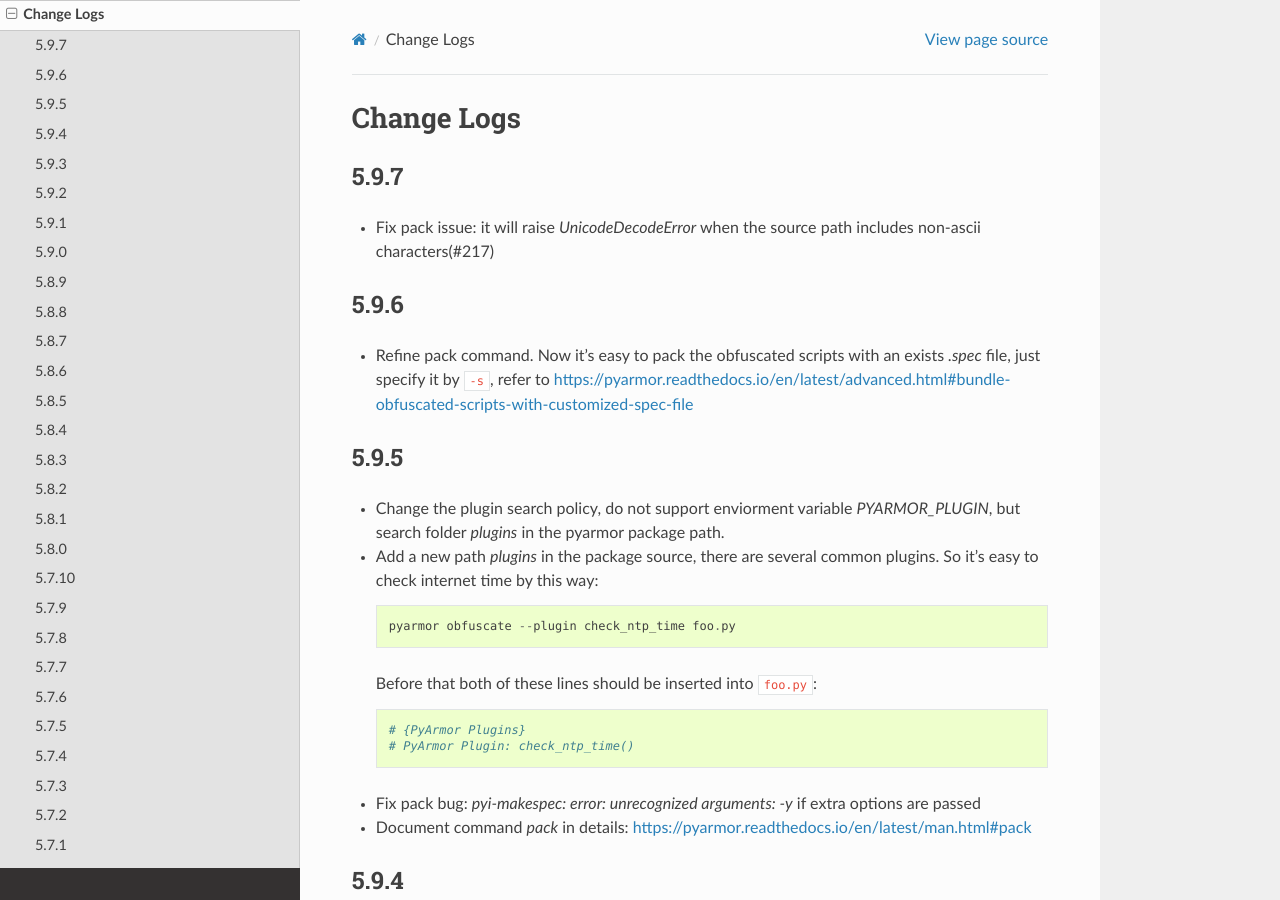
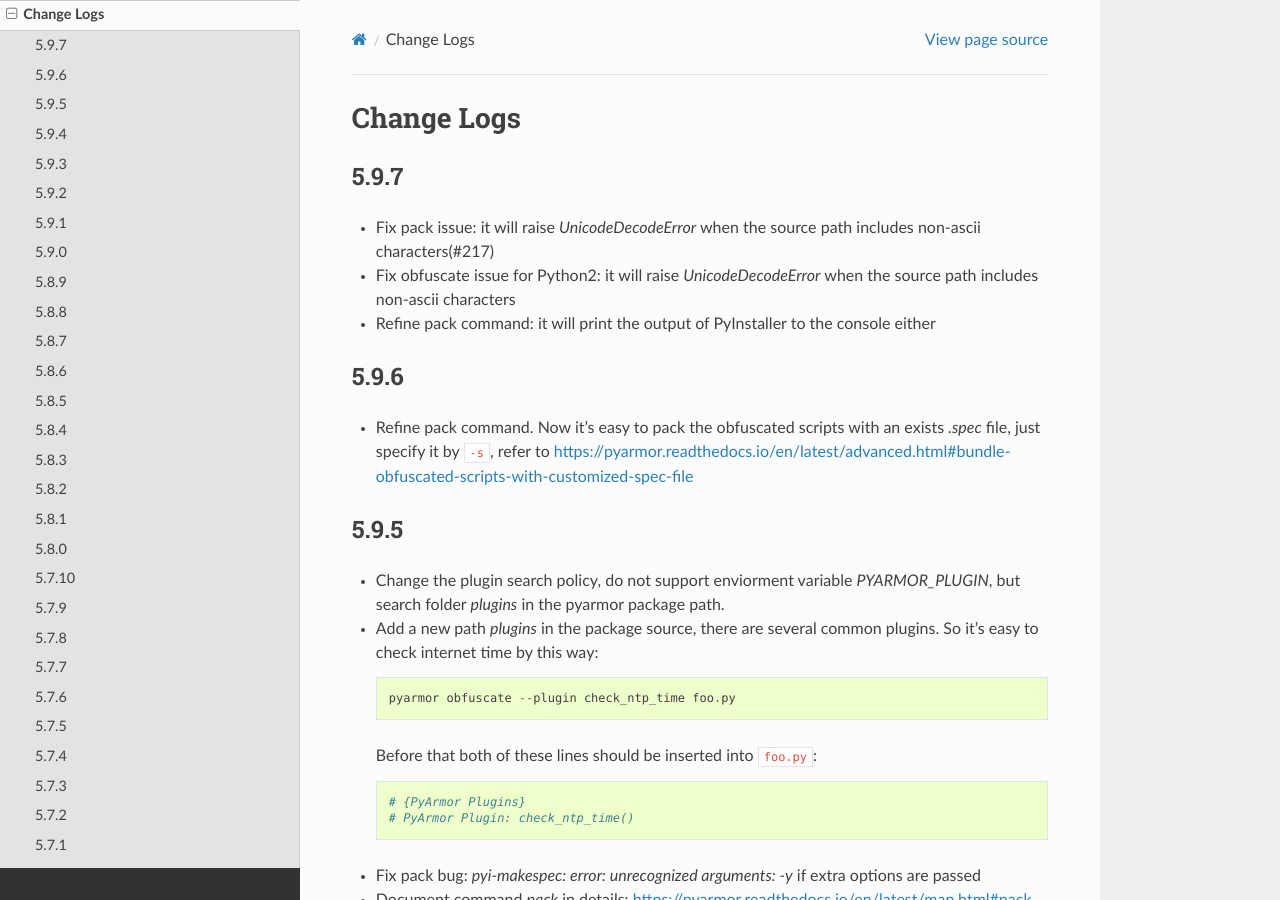
Before and after one commit to dashingsoft/pyarmor, a Sphinx documentation site: the page built from docs/change-logs.rst, in a window 1280 px wide and 900 px high. Built offline with Sphinx 7.4.7 and the Read the Docs theme 2.0.0, drawn with Linux system fonts in a browser that asks for light colours.

Commit message:
Add change logs

```diff
--- a/docs/change-logs.rst
+++ b/docs/change-logs.rst
@@ -7,6 +7,10 @@
 -----
 * Fix pack issue: it will raise `UnicodeDecodeError` when the source path
   includes non-ascii characters(#217)
+* Fix obfuscate issue for Python2: it will raise `UnicodeDecodeError` when the
+  source path includes non-ascii characters
+* Refine pack command: it will print the output of PyInstaller to the console
+  either
 
 5.9.6
 -----
```
